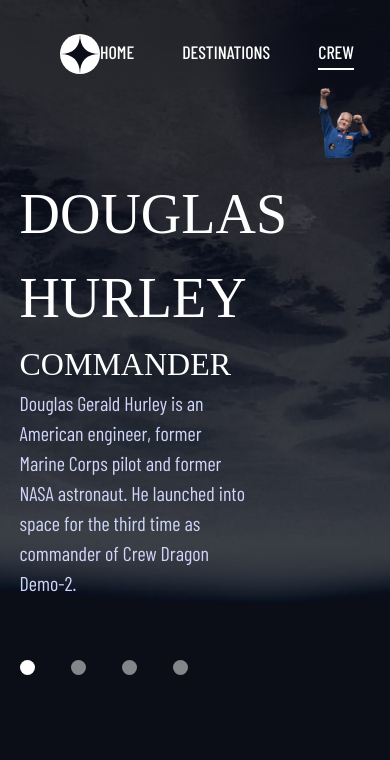
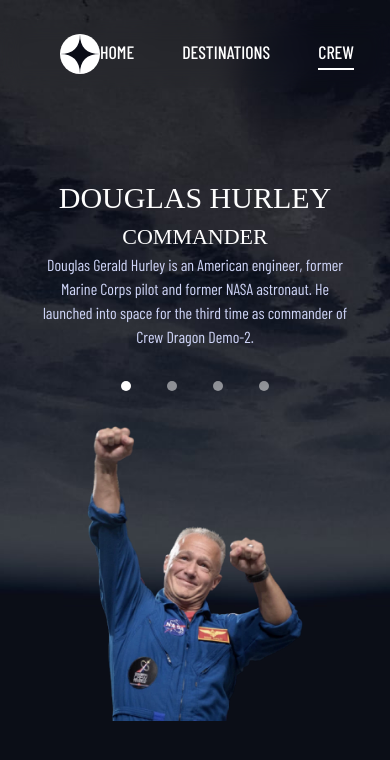
Before and after one commit to NikolozKereselidze/Space-Tourism, a React (Vite) app: page /crew in a window 390 px wide. Shown: the top 760 px of the page. Built offline with nearby package versions, Linux system fonts and the light colour scheme; a web font is replaced by a local one.

Commit message:
style: make Crew page responsive

```diff
--- a/src/components/ReusableCard/ReusableCard.module.css
+++ b/src/components/ReusableCard/ReusableCard.module.css
@@ -97,3 +97,93 @@
 .cardImg {
   height: 100%;
 }
+
+@media (max-width: 1268px) {
+  .reusableCard {
+    align-items: center;
+  }
+
+  .cardInfo {
+    margin-top: 0;
+    justify-content: center;
+  }
+
+  .subtitle {
+    font-size: 4.2rem;
+  }
+
+  .title {
+    font-size: 2.8rem;
+  }
+
+  .description {
+    font-size: 1.8rem;
+  }
+
+  .techNav {
+    margin-top: 0;
+  }
+
+  .crewNav {
+    margin-top: 3.2rem;
+  }
+
+  .cardImg {
+    display: flex;
+    align-items: flex-end;
+  }
+
+  .cardImg > img {
+    height: 50%;
+  }
+}
+
+@media (max-width: 768px) {
+  .reusableCard {
+    flex-direction: column;
+    margin-top: 10vh;
+    padding: 0;
+  }
+
+  .cardInfo {
+    align-items: center;
+    text-align: center;
+    width: 80%;
+  }
+
+  .cardImg {
+    align-items: start;
+    height: 70%;
+  }
+
+  .subtitle {
+    font-size: 3rem;
+  }
+
+  .title {
+    font-size: 2.2rem;
+  }
+
+  .description {
+    font-size: 1.6rem;
+    margin-right: 0;
+  }
+
+  .crewCircle {
+    width: 10px;
+    height: 10px;
+  }
+}
+
+@media (max-width: 375px) {
+  .subtitle {
+    font-size: 2rem;
+  }
+  .title {
+    font-size: 1.6rem;
+  }
+
+  .description {
+    font-size: 1.4rem;
+  }
+}
```
